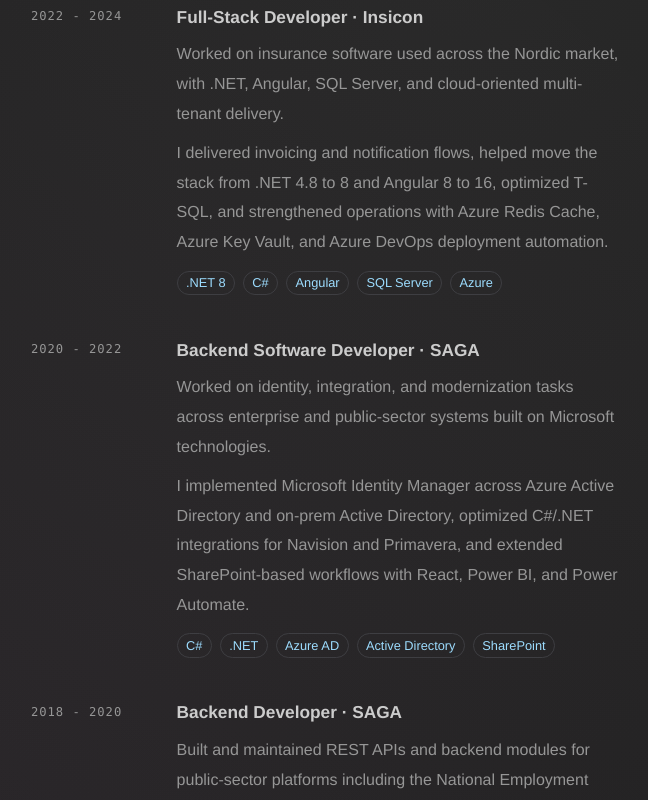
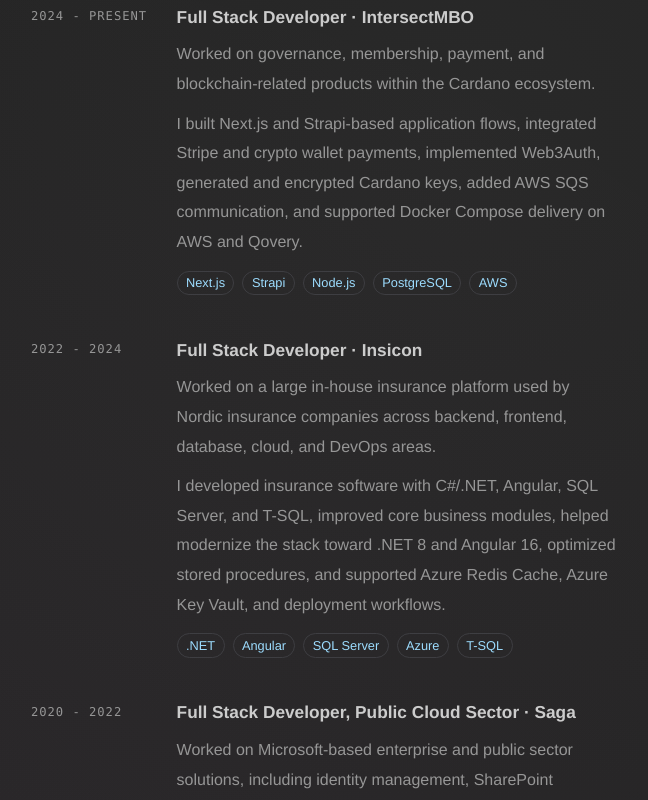
Before and after one commit to Nemanzh/my-cv-site, a Next.js app in the folder frontend/: page /en in a window 1280 px wide. Shown: the part 980-1780 px from the top of the page, without its empty margins (571-1219 px from the left). Built offline with nearby package versions, Linux system fonts and the light colour scheme; no server answers; what @mui/material-nextjs would draw is missing.

Commit message:
feat: Update working esperince, project, improve layout, change coloring of broder for light theme

```diff
--- a/frontend/messages/en.json
+++ b/frontend/messages/en.json
@@ -136,35 +136,43 @@
       "intro": "The pattern across these roles is consistent: backend responsibility, modernization work, integrations, and business software that has to stay stable while it evolves.",
       "items": [
         {
+          "period": "2026 - Present",
+          "role": "Full Stack Developer",
+          "company": "Quadro Consulting",
+          "summary": "Working on enterprise modernization projects focused on Single Sign-On across multiple applications, backend services, frontend applications, and cloud-based environments.",
+          "impact": "I am implementing SSO across multiple enterprise applications, supporting .NET, Angular, React, TypeScript, SQL Server, Redis, RabbitMQ, and Azure migration work inside a 50-person Kanban delivery team.",
+          "stack": [".NET", "Angular", "React", "Azure", "SQL Server"]
+        },
+        {
           "period": "2024 - Present",
-          "role": "Full-Stack Developer",
-          "company": "Chainapp Technologies",
-          "summary": "Building web applications with Node.js, Strapi, Next.js, PostgreSQL, and AWS services, with payments, identity, and event-driven integrations in production.",
-          "impact": "I shipped Stripe and crypto wallet flows, Web3Auth onboarding, Cardano key generation and encryption, CIP-68 badge functionality, AWS SQS synchronization, Cognito-based federated login, and Docker Compose delivery on AWS and Qovery.",
-          "stack": ["Node.js", "Next.js", "PostgreSQL", "AWS", "Strapi"]
+          "role": "Full Stack Developer",
+          "company": "IntersectMBO",
+          "summary": "Worked on governance, membership, payment, and blockchain-related products within the Cardano ecosystem.",
+          "impact": "I built Next.js and Strapi-based application flows, integrated Stripe and crypto wallet payments, implemented Web3Auth, generated and encrypted Cardano keys, added AWS SQS communication, and supported Docker Compose delivery on AWS and Qovery.",
+          "stack": ["Next.js", "Strapi", "Node.js", "PostgreSQL", "AWS"]
         },
         {
           "period": "2022 - 2024",
-          "role": "Full-Stack Developer",
+          "role": "Full Stack Developer",
           "company": "Insicon",
-          "summary": "Worked on insurance software used across the Nordic market, with .NET, Angular, SQL Server, and cloud-oriented multi-tenant delivery.",
-          "impact": "I delivered invoicing and notification flows, helped move the stack from .NET 4.8 to 8 and Angular 8 to 16, optimized T-SQL, and strengthened operations with Azure Redis Cache, Azure Key Vault, and Azure DevOps deployment automation.",
-          "stack": [".NET 8", "C#", "Angular", "SQL Server", "Azure"]
+          "summary": "Worked on a large in-house insurance platform used by Nordic insurance companies across backend, frontend, database, cloud, and DevOps areas.",
+          "impact": "I developed insurance software with C#/.NET, Angular, SQL Server, and T-SQL, improved core business modules, helped modernize the stack toward .NET 8 and Angular 16, optimized stored procedures, and supported Azure Redis Cache, Azure Key Vault, and deployment workflows.",
+          "stack": [".NET", "Angular", "SQL Server", "Azure", "T-SQL"]
         },
         {
           "period": "2020 - 2022",
-          "role": "Backend Software Developer",
-          "company": "SAGA",
-          "summary": "Worked on identity, integration, and modernization tasks across enterprise and public-sector systems built on Microsoft technologies.",
-          "impact": "I implemented Microsoft Identity Manager across Azure Active Directory and on-prem Active Directory, optimized C#/.NET integrations for Navision and Primavera, and extended SharePoint-based workflows with React, Power BI, and Power Automate.",
-          "stack": ["C#", ".NET", "Azure AD", "Active Directory", "SharePoint"]
+          "role": "Full Stack Developer, Public Cloud Sector",
+          "company": "Saga",
+          "summary": "Worked on Microsoft-based enterprise and public sector solutions, including identity management, SharePoint modernization, cloud migration, automation, and application maintenance.",
+          "impact": "I implemented Microsoft Identity Manager across Azure Active Directory and on-prem Active Directory, maintained the WPF-based One Stop Shop application for the Central Registry of Compulsory Social Insurance, supported SharePoint Online migration, and extended workflows with React, Power BI, and Power Automate.",
+          "stack": ["C#", ".NET", "SharePoint", "Azure AD", "Power Platform"]
         },
         {
           "period": "2018 - 2020",
-          "role": "Backend Developer",
-          "company": "SAGA",
-          "summary": "Built and maintained REST APIs and backend modules for public-sector platforms including the National Employment Service and dual education systems.",
-          "impact": "I built and maintained ASP.NET services for national institutions, improved authorization flows, added code generators, and expanded an in-house framework with stored-procedure-driven database work in SQL Server.",
+          "role": "Junior .NET Backend Software Developer",
+          "company": "Saga",
+          "summary": "Started as a backend-focused .NET developer working on REST APIs, database-driven systems, public sector applications, and internal development tooling.",
+          "impact": "I developed ASP.NET services for public-sector clients, improved authorization workflows, built code generators to reduce repetitive work, and created SQL Server tables, stored procedures, and schema updates for business-critical systems.",
           "stack": ["ASP.NET", "C#", "REST APIs", "SQL Server", "T-SQL"]
         }
       ]
@@ -213,6 +221,15 @@
           "stack": [".NET", "Angular", "SQL Server", "Azure"],
           "linkLabel": "Visit site",
           "href": "https://www.icaforsakring.se/"
+        },
+        {
+          "title": "Deluxe Corporation",
+          "context": "Enterprise Payments & Data Technology",
+          "description": "Work connected to a US-based payments and data technology company that supports businesses, financial institutions, and enterprise clients with digital financial solutions.",
+          "impact": "The focus was on systems that help organizations manage payments, process transactions, and use data-driven services to improve operations and support growth.",
+          "stack": ["Payments", "Data Platforms", "Enterprise Systems", "Financial Technology"],
+          "linkLabel": "Visit site",
+          "href": "https://www.deluxe.com/"
         },
         {
           "title": "IntersectMBO",
--- a/frontend/messages/sr-Cyrl.json
+++ b/frontend/messages/sr-Cyrl.json
@@ -132,40 +132,48 @@
     },
     "experience": {
       "kicker": "Искуство",
-      "title": "Искуство представљено кроз утицај, одговорност и пословни контекст.",
-      "intro": "Заједничка нит кроз ове улоге је иста: преузети власништво, унапредити систем и испоручити рад који траје.",
+      "title": "Искуство представљено кроз конкретне улоге и enterprise испоруку.",
+      "intro": "Заједничка нит кроз ове улоге је backend одговорност, модернизација, интеграције и пословни софтвер који мора да остане стабилан док се мења.",
       "items": [
         {
+          "period": "2026 - данас",
+          "role": "Full Stack Developer",
+          "company": "Quadro Consulting",
+          "summary": "Рад на enterprise модернизацији са фокусом на Single Sign-On кроз више апликација, backend сервисе, frontend апликације и cloud окружења.",
+          "impact": "Имплементирам SSO кроз више enterprise апликација, уз подршку за .NET, Angular, React, TypeScript, SQL Server, Redis, RabbitMQ и Azure миграциони рад у Kanban тиму од 50 људи.",
+          "stack": [".NET", "Angular", "React", "Azure", "SQL Server"]
+        },
+        {
           "period": "2024 - данас",
-          "role": "Full-Stack Developer",
-          "company": "Chainapp Technologies",
-          "summary": "Рад на blockchain производној инфраструктури, marketplace токовима и пратећим сервисима за платформе са већим обимом коришћења.",
-          "impact": "Допринос платформи која је обрадила 10K+ трансакција уз око 40% боље API перформансе на кључним деловима.",
-          "stack": ["Node.js", "TypeScript", "Cardano", "Microservices"]
+          "role": "Full Stack Developer",
+          "company": "IntersectMBO",
+          "summary": "Рад на governance, membership, payment и blockchain производима унутар Cardano екосистема.",
+          "impact": "Изградио сам токове апликације у Next.js и Strapi-ју, интегрисао Stripe и crypto wallet плаћања, имплементирао Web3Auth, генерисао и енкриптовао Cardano кључеве, додао AWS SQS комуникацију и подржао испоруку преко Docker Compose-а на AWS-у и Qovery-у.",
+          "stack": ["Next.js", "Strapi", "Node.js", "PostgreSQL", "AWS"]
         },
         {
           "period": "2022 - 2024",
-          "role": "Full-Stack Developer",
-          "company": "Insicon AB",
-          "summary": "Испорука enterprise апликација за клијенте уз комбинацију React или Next.js frontend-а и .NET backend сервиса.",
-          "impact": "Испоручено 15+ пројеката, уведене јаче test праксе и смањен број грешака за око 60%.",
-          "stack": ["Next.js", "React", ".NET", "Azure"]
+          "role": "Full Stack Developer",
+          "company": "Insicon",
+          "summary": "Рад на великој интерној платформи за осигурање коју користе нордијске осигуравајуће куће, кроз backend, frontend, базу података, cloud и DevOps области.",
+          "impact": "Развио сам insurance софтвер са C#/.NET, Angular, SQL Server и T-SQL технологијама, унапредио кључне пословне модуле, помогао модернизацију ка .NET 8 и Angular 16, оптимизовао stored procedure и подржао Azure Redis Cache, Azure Key Vault и deployment токове.",
+          "stack": [".NET", "Angular", "SQL Server", "Azure", "T-SQL"]
         },
         {
           "period": "2020 - 2022",
-          "role": "Software Developer",
+          "role": "Full Stack Developer, Public Cloud Sector",
           "company": "Saga",
-          "summary": "Рад у системима осигурања где је модернизација морала да се ради без нарушавања кључних пословних процеса.",
-          "impact": "Побољшане перформансе система за око 35% уз подршку миграцији и развоју нових функционалности.",
-          "stack": ["C#", ".NET", "SQL Server", "Legacy modernization"]
+          "summary": "Рад на Microsoft базираним enterprise и public sector решењима, укључујући identity management, SharePoint модернизацију, cloud миграцију, аутоматизацију и одржавање апликација.",
+          "impact": "Имплементирао сам Microsoft Identity Manager кроз Azure Active Directory и on-prem Active Directory, одржавао WPF апликацију One Stop Shop за Centralni registar obaveznog socijalnog osiguranja, подржао SharePoint Online миграцију и проширио токове рада уз React, Power BI и Power Automate.",
+          "stack": ["C#", ".NET", "SharePoint", "Azure AD", "Power Platform"]
         },
         {
-          "period": "2017 - 2020",
-          "role": "Backend Developer",
-          "company": "SAGA",
-          "summary": "Развој интерних алата и пословних система у enterprise окружењу са високим захтевима за поузданост.",
-          "impact": "Смањено ручно процесирање за око 50% и подржани интерни алати које користи шири оперативни тим.",
-          "stack": [".NET", "SQL Server", "Internal platforms"]
+          "period": "2018 - 2020",
+          "role": "Junior .NET Backend Software Developer",
+          "company": "Saga",
+          "summary": "Почетак каријере као backend-оријентисан .NET developer на REST API-јевима, базама података, public sector апликацијама и интерним алатима за развој.",
+          "impact": "Развио сам ASP.NET сервисе за јавни сектор, унапредио authorization токове, направио code генераторе за смањење понављајућег рада и креирао SQL Server табеле, stored procedure и schema измене за пословно критичне системе.",
+          "stack": ["ASP.NET", "C#", "REST APIs", "SQL Server", "T-SQL"]
         }
       ]
     },
@@ -209,6 +217,16 @@
           "primaryHref": "#contact",
           "secondaryLabel": "Емаил",
           "secondaryHref": "mailto:contact@nemanzh.dev"
+        },
+        {
+          "title": "Deluxe Corporation",
+          "description": "Рад повезан са америчком компанијом за payments и data технологије која подржава предузећа, финансијске институције и enterprise клијенте кроз дигитална финансијска решења.",
+          "impact": "Фокус је био на системима који помажу организацијама да управљају плаћањима, обрађују трансакције и користе data-driven услуге за боље пословање и раст.",
+          "stack": ["Payments", "Data Platforms", "Enterprise Systems", "Financial Technology"],
+          "primaryLabel": "Посети сајт",
+          "primaryHref": "https://www.deluxe.com/",
+          "secondaryLabel": "Слични пројекти",
+          "secondaryHref": "#contact"
         },
         {
           "title": "IntersectMBO",
--- a/frontend/messages/sr.json
+++ b/frontend/messages/sr.json
@@ -132,40 +132,48 @@
     },
     "experience": {
       "kicker": "Iskustvo",
-      "title": "Iskustvo predstavljeno kroz uticaj, odgovornost i poslovni kontekst.",
-      "intro": "Zajednička nit kroz ove uloge je ista: preuzeti vlasništvo, unaprediti sistem i isporučiti rad koji traje.",
+      "title": "Iskustvo predstavljeno kroz konkretne uloge i enterprise isporuku.",
+      "intro": "Zajednička nit kroz ove uloge je backend odgovornost, modernizacija, integracije i poslovni softver koji mora da ostane stabilan dok se menja.",
       "items": [
         {
+          "period": "2026 - danas",
+          "role": "Full Stack Developer",
+          "company": "Quadro Consulting",
+          "summary": "Rad na enterprise modernizaciji sa fokusom na Single Sign-On kroz više aplikacija, backend servise, frontend aplikacije i cloud okruženja.",
+          "impact": "Implementiram SSO kroz više enterprise aplikacija, uz podršku za .NET, Angular, React, TypeScript, SQL Server, Redis, RabbitMQ i Azure migracioni rad u Kanban timu od 50 ljudi.",
+          "stack": [".NET", "Angular", "React", "Azure", "SQL Server"]
+        },
+        {
           "period": "2024 - danas",
-          "role": "Full-Stack Developer",
-          "company": "Chainapp Technologies",
-          "summary": "Rad na blockchain proizvodnoj infrastrukturi, marketplace tokovima i pratećim servisima za platforme sa većim obimom korišćenja.",
-          "impact": "Doprinos platformi koja je obradila 10K+ transakcija uz oko 40% bolje API performanse na ključnim delovima.",
-          "stack": ["Node.js", "TypeScript", "Cardano", "Microservices"]
+          "role": "Full Stack Developer",
+          "company": "IntersectMBO",
+          "summary": "Rad na governance, membership, payment i blockchain proizvodima unutar Cardano ekosistema.",
+          "impact": "Izgradio sam tokove aplikacije u Next.js i Strapi-u, integrisao Stripe i crypto wallet plaćanja, implementirao Web3Auth, generisao i enkriptovao Cardano ključeve, dodao AWS SQS komunikaciju i podržao isporuku preko Docker Compose-a na AWS-u i Qovery-u.",
+          "stack": ["Next.js", "Strapi", "Node.js", "PostgreSQL", "AWS"]
         },
         {
           "period": "2022 - 2024",
-          "role": "Full-Stack Developer",
-          "company": "Insicon AB",
-          "summary": "Isporuka enterprise aplikacija za klijente uz kombinaciju React ili Next.js frontenda i .NET backend servisa.",
-          "impact": "Isporučeno 15+ projekata, uvedene jače test prakse i smanjen broj grešaka za oko 60%.",
-          "stack": ["Next.js", "React", ".NET", "Azure"]
+          "role": "Full Stack Developer",
+          "company": "Insicon",
+          "summary": "Rad na velikoj internoj platformi za osiguranje koju koriste nordijske osiguravajuće kuće, kroz backend, frontend, bazu podataka, cloud i DevOps oblasti.",
+          "impact": "Razvio sam insurance softver sa C#/.NET, Angular, SQL Server i T-SQL tehnologijama, unapredio ključne poslovne module, pomogao modernizaciju ka .NET 8 i Angular 16, optimizovao stored procedure i podržao Azure Redis Cache, Azure Key Vault i deployment tokove.",
+          "stack": [".NET", "Angular", "SQL Server", "Azure", "T-SQL"]
         },
         {
           "period": "2020 - 2022",
-          "role": "Software Developer",
+          "role": "Full Stack Developer, Public Cloud Sector",
           "company": "Saga",
-          "summary": "Rad u sistemima osiguranja gde je modernizacija morala da se radi bez narušavanja ključnih poslovnih procesa.",
-          "impact": "Poboljšane performanse sistema za oko 35% uz podršku migraciji i razvoju novih funkcionalnosti.",
-          "stack": ["C#", ".NET", "SQL Server", "Legacy modernization"]
+          "summary": "Rad na Microsoft baziranim enterprise i public sector rešenjima, uključujući identity management, SharePoint modernizaciju, cloud migraciju, automatizaciju i održavanje aplikacija.",
+          "impact": "Implementirao sam Microsoft Identity Manager kroz Azure Active Directory i on-prem Active Directory, održavao WPF aplikaciju One Stop Shop za Centralni registar obaveznog socijalnog osiguranja, podržao SharePoint Online migraciju i proširio tokove rada uz React, Power BI i Power Automate.",
+          "stack": ["C#", ".NET", "SharePoint", "Azure AD", "Power Platform"]
         },
         {
-          "period": "2017 - 2020",
-          "role": "Backend Developer",
-          "company": "SAGA",
-          "summary": "Razvoj internih alata i poslovnih sistema u enterprise okruženju sa visokim zahtevima za pouzdanost.",
-          "impact": "Smanjeno ručno procesiranje za oko 50% i podržani interni alati koje koristi širi operativni tim.",
-          "stack": [".NET", "SQL Server", "Internal platforms"]
+          "period": "2018 - 2020",
+          "role": "Junior .NET Backend Software Developer",
+          "company": "Saga",
+          "summary": "Početak karijere kao backend-orijentisan .NET developer na REST API-jevima, bazama podataka, public sector aplikacijama i internim alatima za razvoj.",
+          "impact": "Razvio sam ASP.NET servise za javni sektor, unapredio authorization tokove, napravio code generatore za smanjenje ponavljajućeg rada i kreirao SQL Server tabele, stored procedure i schema izmene za poslovno kritične sisteme.",
+          "stack": ["ASP.NET", "C#", "REST APIs", "SQL Server", "T-SQL"]
         }
       ]
     },
@@ -209,6 +217,16 @@
           "primaryHref": "#contact",
           "secondaryLabel": "Email",
           "secondaryHref": "mailto:contact@nemanzh.dev"
+        },
+        {
+          "title": "Deluxe Corporation",
+          "description": "Rad povezan sa američkom kompanijom za payments i data tehnologije koja podržava preduzeća, finansijske institucije i enterprise klijente kroz digitalna finansijska rešenja.",
+          "impact": "Fokus je bio na sistemima koji pomažu organizacijama da upravljaju plaćanjima, obrađuju transakcije i koriste data-driven usluge za bolje poslovanje i rast.",
+          "stack": ["Payments", "Data Platforms", "Enterprise Systems", "Financial Technology"],
+          "primaryLabel": "Poseti sajt",
+          "primaryHref": "https://www.deluxe.com/",
+          "secondaryLabel": "Slični projekti",
+          "secondaryHref": "#contact"
         },
         {
           "title": "IntersectMBO",
--- a/frontend/src/app/[locale]/layout.tsx
+++ b/frontend/src/app/[locale]/layout.tsx
@@ -1,8 +1,7 @@
 import type { Metadata } from 'next';
-import './globals.css';
 import { NextIntlClientProvider, hasLocale } from 'next-intl';
 import { notFound } from 'next/navigation';
-import { setRequestLocale, getTranslations } from 'next-intl/server';
+import { setRequestLocale, getMessages, getTranslations } from 'next-intl/server';
 import { routing } from '@/i18n/routing';
 import ThemeProvider from '@/components/ThemeProvider';
 import Header from '@/components/Header';
@@ -111,6 +110,7 @@
   }
 
   setRequestLocale(locale);
+  const messages = await getMessages();
   const canonical = getCanonicalUrl(locale);
   const jsonLd = {
     '@context': 'https://schema.org',
@@ -150,9 +150,6 @@
   };
 
   return (
-    <html lang={locale}>
-      <head></head>
-      <body>
     <AppRouterCacheProvider>
       <script
         type="application/ld+json"
@@ -160,14 +157,12 @@
       />
       <WebVitals />
       <ThemeProvider>
-            <NextIntlClientProvider>
+        <NextIntlClientProvider messages={messages}>
           <Header />
           <StickyCta />
           {children}
         </NextIntlClientProvider>
       </ThemeProvider>
     </AppRouterCacheProvider>
-      </body>
-    </html>
   );
 }
--- /dev/null
+++ b/frontend/src/app/layout.tsx
@@ -0,0 +1,18 @@
+import type { ReactNode } from 'react';
+import './[locale]/globals.css';
+
+export default async function RootLayout({
+  children,
+  params,
+}: Readonly<{
+  children: ReactNode;
+  params?: Promise<{ locale?: string }>;
+}>) {
+  const locale = (await params)?.locale ?? 'en';
+
+  return (
+    <html lang={locale}>
+      <body>{children}</body>
+    </html>
+  );
+}
--- a/frontend/src/components/ClientPageWrapper.tsx
+++ b/frontend/src/components/ClientPageWrapper.tsx
@@ -18,9 +18,9 @@
       component="main"
       sx={{
         minHeight: '100vh',
-        background: `
-          radial-gradient(circle at 20% 80%, ${colors.cyan}18 0%, transparent 42%),
-          radial-gradient(circle at 80% 20%, ${colors.text}10 0%, transparent 34%),
+          background: `
+            radial-gradient(circle at 20% 80%, ${colors.cyan}18 0%, transparent 42%),
+            radial-gradient(circle at 80% 20%, ${colors.text}10 0%, transparent 34%),
           radial-gradient(circle at 42% 38%, ${colors.magenta}0e 0%, transparent 34%),
           linear-gradient(
             135deg,
--- a/frontend/src/components/ThemeProvider.tsx
+++ b/frontend/src/components/ThemeProvider.tsx
@@ -90,7 +90,7 @@
       terminal: {
         background: '#ffffff', // VS Code light editor background
         header: '#f3f3f3', // VS Code light tab background
-        border: '#e5e5e5', // VS Code light border
+        border: '#787777', // VS Code light border
         text: '#383a42', // VS Code dark text
         textSecondary: '#5f6672', // Accessible muted text on light surfaces
         cyan: '#006494', // Accessible blue on light surfaces
```
Lines whose indentation alone changed are shown as unchanged.
